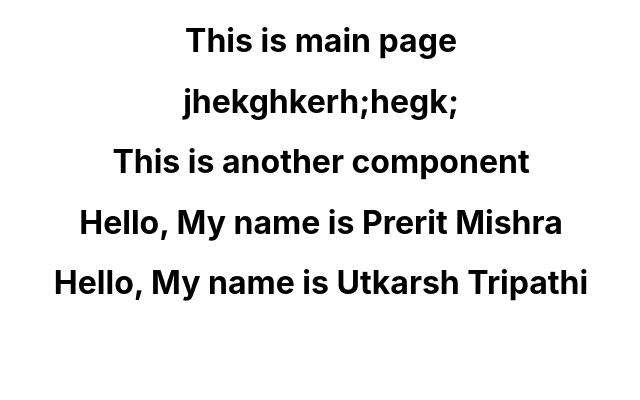
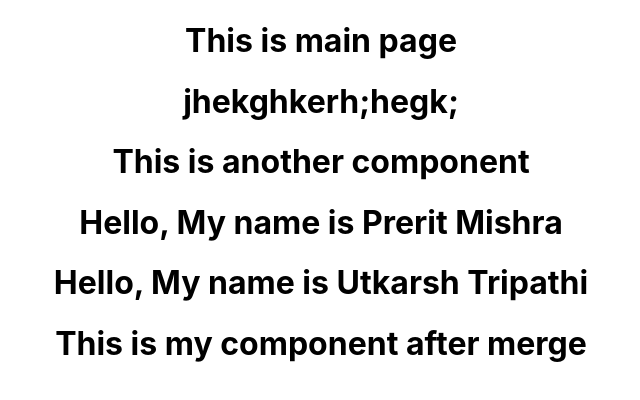
Before and after one commit to utkarshilh/Monger, a React (Create React App) app: page / in a window 1280 px wide. Shown: the top 400 px of the page, without its empty margins (319-959 px from the left). Built offline with nearby package versions, Linux system fonts and the light colour scheme.

Commit message:
falkmadfljosagjjadsjnfjfjklasdn jajdhfoadhjwfj

```diff
--- a/src/App.js
+++ b/src/App.js
@@ -3,6 +3,7 @@ import './App.css';
 import H from './H';
 import G from './G';
 import Prerit from './Prerit';
+import Utkarsh from './Utkarsh';
 
 function App() {
   return (
@@ -11,6 +12,9 @@ function App() {
       <H />
       <G />
       <Prerit />
+      <Utkarsh
+
+      />
 
     </div>
   );
--- /dev/null
+++ b/src/Utkarsh.js
@@ -0,0 +1,10 @@
+import React from 'react'
+
+export default function Utkarsh() {
+    return (
+        <div>
+            <h1>This is my component after merge
+            </h1>
+        </div>
+    )
+}
```
